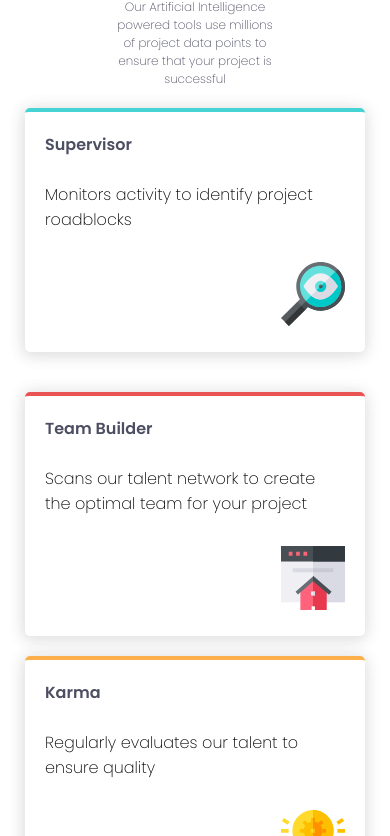
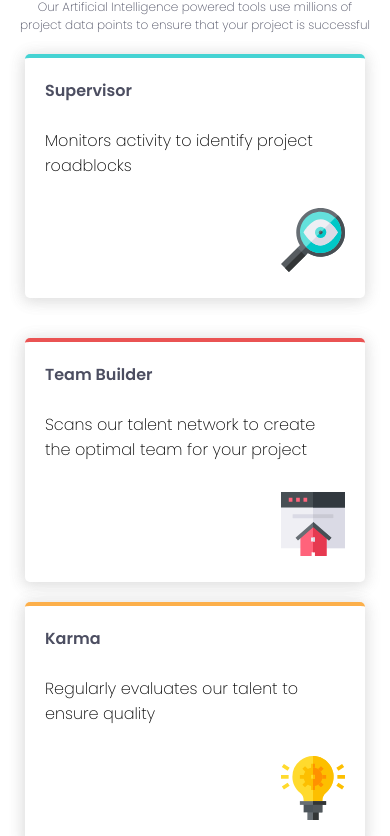
Before and after one commit to sachin979/four-card-feature-section-master, a plain HTML site: page index.html in a window 390 px wide. Shown: the part 142-978 px from the top of the page. Drawn offline with Linux system fonts and the light colour scheme.

Commit message:
fixed issues

```diff
--- a/style.css
+++ b/style.css
@@ -17,6 +17,11 @@
   width: 40%;
   margin: auto;
   margin-top: 10px;
+}
+@media screen and (max-width: 768px) {
+  .para {
+    width: 90%;
+  }
 }
 .cardgroup {
   display: flex;
```
